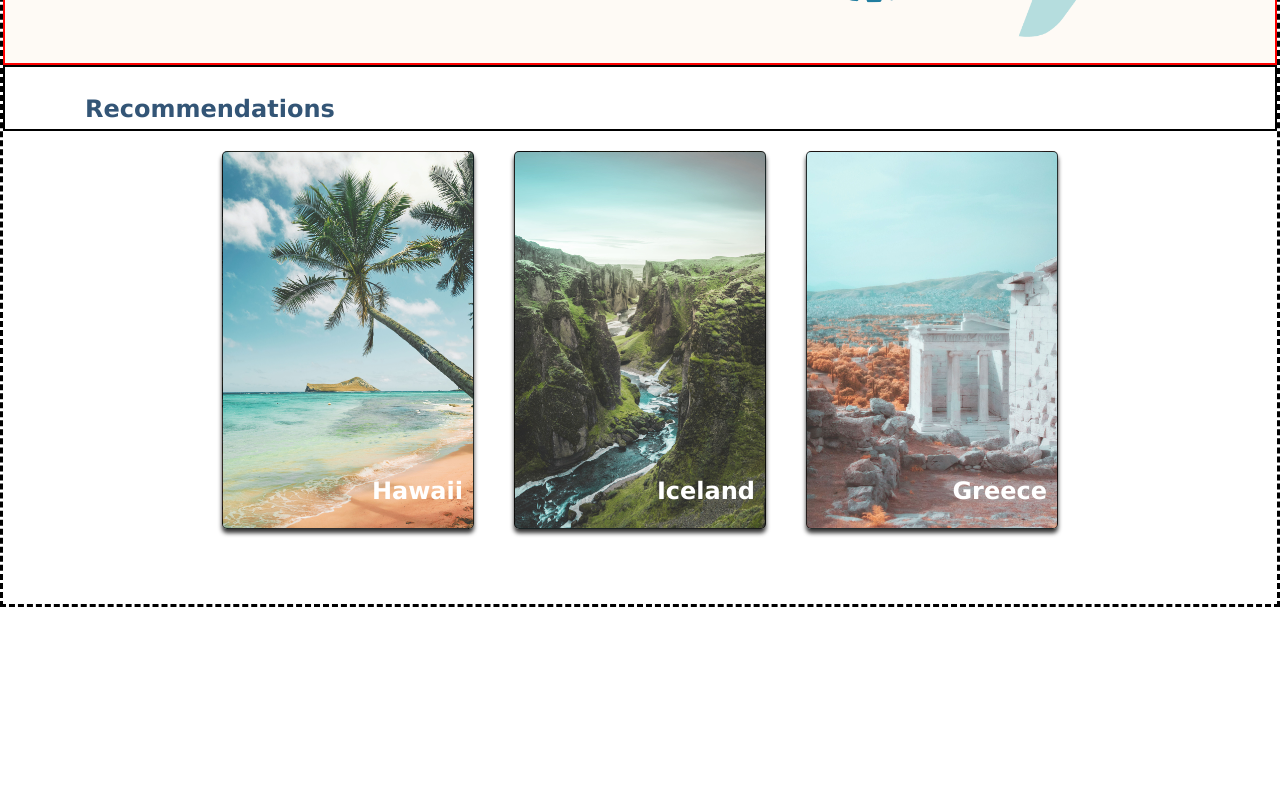
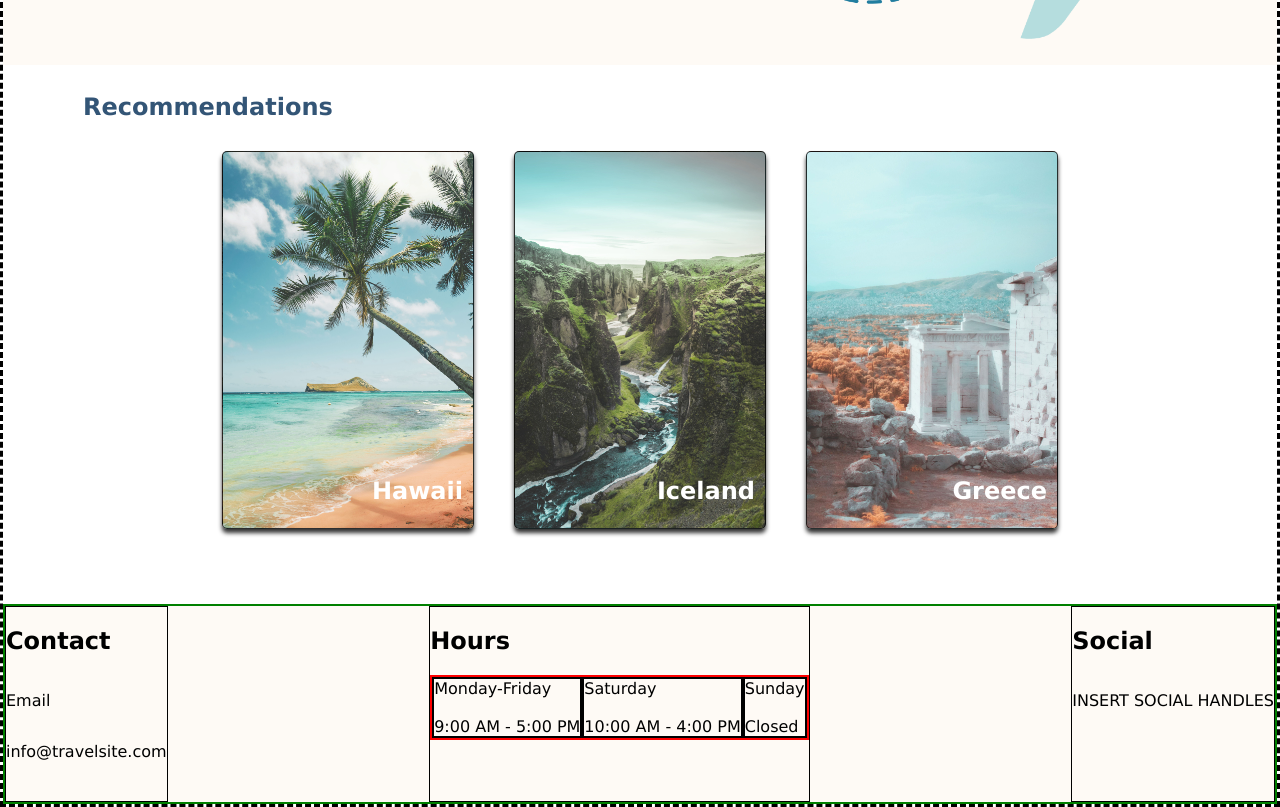
Before and after one commit to Starvingg/Brainstation_Travel-Site, a plain HTML site: page index.html in a window 1280 px wide. Shown: the part 438-1245 px from the top of the page. Before the commit the page ends 1045 px from the top, so only its background shows below. Drawn offline with Linux system fonts and the light colour scheme.

Commit message:
Add footer and corresponding CSS

```diff
--- a/css/main.scss
+++ b/css/main.scss
@@ -44,7 +44,7 @@ body {
     justify-content: space-between;
     background-color: $color-offWhite;
     max-height: 450px;
-    border: 2px solid red;
+    // border: 2px solid red;
 
     &-textCard {
         display: flex;
@@ -102,7 +102,7 @@ body {
         color: $color-blue;
         margin: 0;
         height: 4.125rem;
-        border: 2px solid black;
+        // border: 2px solid black;
         padding-left: 5rem;
         padding-top: 1.75rem;
     }
@@ -156,5 +156,52 @@ body {
             margin-top: 130%; // Push the text to the bottom
         }
     }
+}
+
+.footer {
+
+    display: flex;
+    flex-direction: row;
+    justify-content: space-between;
+    background-color: $color-offWhite;
+
+    border: 2px solid green;
+    height: 200px;
+
+    &-Contact {
+        border: 1px solid black;
+        display: flex;
+        flex-direction: column;
+
+    }
+
+    &-Hours {
+
+        border: 1px solid black;
+        display: flex;
+        flex-direction: column;
+        display: inline;
+
+        &-timeContainer {
+            border: 2px solid red;
+            display: flex;
+            flex-direction: row;
+            justify-content: space-between;
+
+            div {
+                p {padding: 0; margin: 0;}
+                border: 2px solid black;
+            }
+        }
+
+    }
+
+
+    &-Social {
+        border: 1px solid black;
+        display: flex;
+        flex-direction: column;
+
+    }
 
 }
--- a/index.html
+++ b/index.html
@@ -1,5 +1,6 @@
 <!DOCTYPE html>
 <html lang="en">
+
 <head>
     <meta charset="UTF-8">
     <meta name="viewport" content="width=device-width, initial-scale=1.0">
@@ -9,10 +10,10 @@
 
 <body>
 
-    <nav class = "navBar">
+    <nav class="navBar">
 
         <h3>Travel Site</h3>
-        <ul class = "navBar-destinationList">
+        <ul class="navBar-destinationList">
             <li style="border-bottom: 3px solid #DB7A4E;">Home</li>
             <li>Hawaii</li>
             <li>Iceland</li>
@@ -60,5 +61,56 @@
         </div>
 
     </section>
+
+
+    <footer class="footer">
+
+        <div class="footer-Contact">
+
+            <h2>Contact</h2>
+            <p>Email</p>
+            <p>info@travelsite.com</p>
+
+        </div>
+
+        <div class="footer-Hours">
+
+            <h2>Hours</h2>
+
+            <div class="footer-Hours-timeContainer">
+
+                <div>
+                    <p>Monday-Friday</p>
+                    <br>
+                    <p>9:00 AM - 5:00 PM</p>
+                </div>
+
+                <div>
+                    <p>Saturday</p>
+                    <br>
+                    <p>10:00 AM - 4:00 PM</p>
+                </div>
+
+                <div>
+                    <p>Sunday</p>
+                    <br>
+                    <p>Closed</p>
+                </div>
+
+            </div>
+
+        </div>
+
+        <div class="footer-Social">
+
+            <h2>Social</h2>
+            <p>INSERT SOCIAL HANDLES</p>
+
+        </div>
+
+
+    </footer>
+
 </body>
+
 </html>
```
Also changed, not shown: css/main.css, 1 other file.
